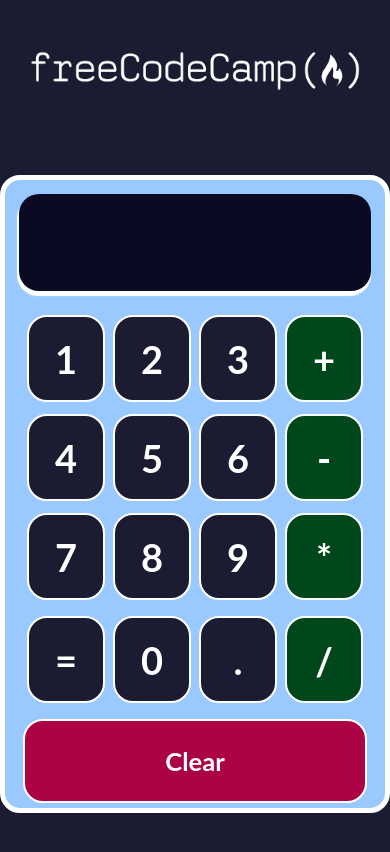
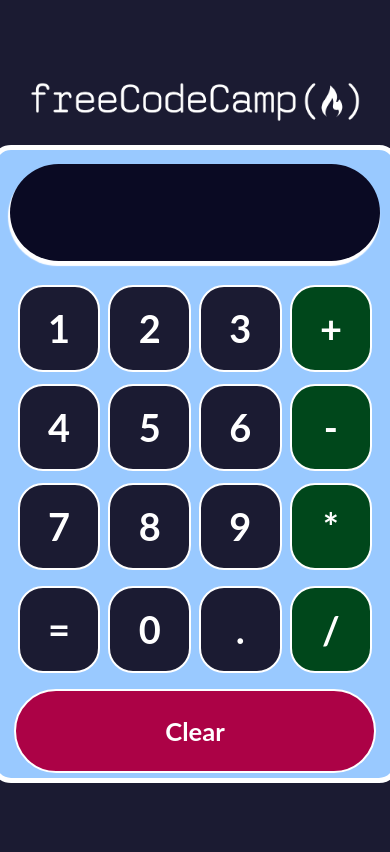
Before and after one commit to lswebdevelops/calculatora-react, a React (Create React App) app: page / in a window 390 px wide. Built offline with nearby package versions, Linux system fonts and the light colour scheme.

Commit message:
adding media queries for small screens

```diff
--- a/src/App.css
+++ b/src/App.css
@@ -4,7 +4,9 @@
   background-color: #1b1b32;
   font-family: Lato, sans-serif;
   display: flex;
-    flex-wrap: wrap;
+  gap:20px;
+  /* flex-wrap: wrap; */
+  flex-direction: column;
   justify-content: center;
   align-items: center;
 }
@@ -17,21 +19,32 @@
   align-items: center;
   justify-content: center;
 }
-.freecodecamp-logo{
+
+.freecodecamp-logo {
   height: 40px;
 }
-.contenedor-calculadora{
+
+.contenedor-calculadora {
   width: 400px;
   height: 600px;
-    padding:14px;
+  padding: 14px;
   background-color: #99c9ff;
   border-radius: 20px;
   border: 5px solid white;
 }
 
-.fila{
-    margin:4px;
+.fila {
+  margin: 4px;
   display: flex;
   align-items: center;
-    justify-content: center;;
+  justify-content: center;
 }
+
+@media screen and (max-width: 500px) {
+
+  .contenedor-calculadora {
+    width: 95%;
+    height: 600px;
+
+}
+}
--- a/src/App.js
+++ b/src/App.js
@@ -5,6 +5,7 @@ import Boton from './componentes/Boton';
 import Pantalla from './componentes/Pantalla';
 import BotonClear from './componentes/BotonClear';
 import { useState } from 'react';
+// npm install mathjs
 import { evaluate } from 'mathjs';
 
 function App() {
@@ -16,8 +17,12 @@ function App() {
 
   };
   const calcularResultado = ()=>{
-    setInput(evaluate(input));
+    if(input){
+      setInput(evaluate(input));
+  }else{
+    alert("Por favor ingrese valores para realizar los cálculos")
   }
+}
 
   return (
     <div className="App">
--- a/src/componentes/Pantalla.jsx
+++ b/src/componentes/Pantalla.jsx
@@ -1,8 +1,8 @@
-import React from "react";
+import React from 'react';
 import '../hojas-de-estilo/Pantalla.css';
 
-const Pantalla = ({ input })=>(
-  <div className="input">
+const Pantalla = ({ input }) => (
+  <div className='input'>
     {input}
   </div>
 );
--- a/src/hojas-de-estilo/Boton.css
+++ b/src/hojas-de-estilo/Boton.css
@@ -1,6 +1,6 @@
-.boton-contenedor{
+.boton-contenedor {
   height: 83px;
-  display:flex;
+  display: flex;
   flex: 1 1;
   justify-content: center;
   align-items: center;
@@ -8,19 +8,21 @@
   font-size: 38px;
   background-color: #1b1b32;
   color: white;
-  border-radius: 20px;
+  border-radius: 25px;
   border: 2px solid white;
   margin: 4px;
   cursor: pointer;
   user-select: none;
+}
 
-}
-.boton-contenedor:hover{
+.boton-contenedor:hover {
   background-color: #5a01a7;
 }
-.operador{
+
+.operador {
   background-color: #00471b;
 }
-.operador:hover{
+
+.operador:hover {
   background-color: #ff6600;
 }
--- a/src/hojas-de-estilo/BotonClear.css
+++ b/src/hojas-de-estilo/BotonClear.css
@@ -1,20 +1,19 @@
-.boton-clear{
+.boton-clear {
   height: 80px;
   font-size: 1.6em;
   display: flex;
   flex: 1;
   background-color: #ac0246;
-  margin-top:8px;
+  margin-top: 8px;
+  justify-content: center;
   align-items: center;
-  justify-content: center;
   font-weight: bold;
   color: white;
   border: 2px solid white;
-  cursor: pointer;;
-  border-radius: 20px;
-
+  border-radius: 45px;
+  cursor: pointer;
 }
 
-.boton-clear.boton-clear:hover{
+.boton-clear:hover {
   background-color: #ebb000;
 }
--- a/src/hojas-de-estilo/Pantalla.css
+++ b/src/hojas-de-estilo/Pantalla.css
@@ -1,6 +1,6 @@
-.input{
+.input {
     height: 75px;
-    border-radius: 20px;
+    border-radius: 50px;
     margin-bottom: 20px;
     display: flex;
     justify-content: flex-end;
@@ -12,4 +12,4 @@
     padding: 11px 30px 11px 11px;
     margin: 1px solid #888;
     box-shadow: -1px 4px 1px 1px white;
-}
+  }
```
Also changed, not shown: src/componentes/BotonClear.jsx (+6 -6 lines), 1 other file (tests, documents, lock files or other folders). Lines whose indentation alone changed are shown as unchanged.
